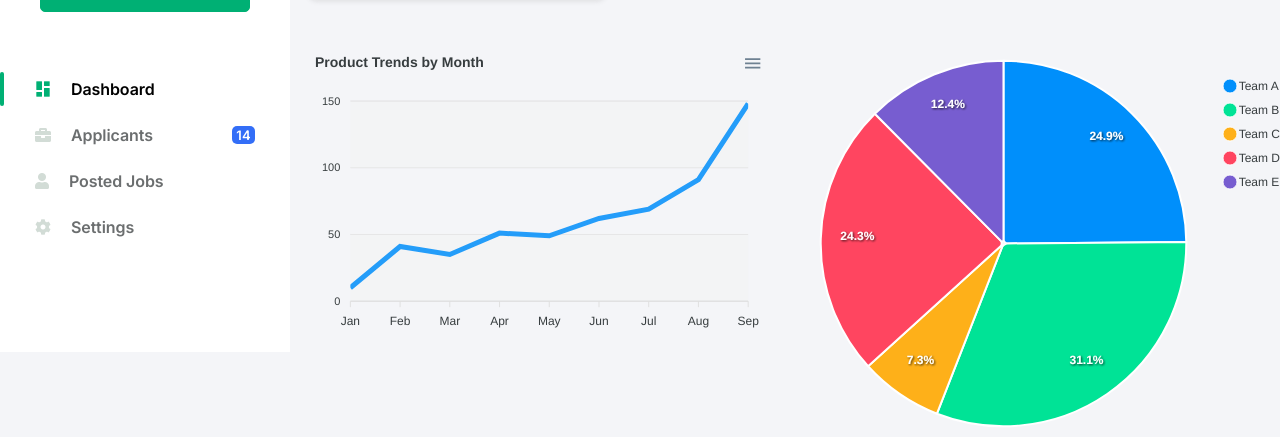
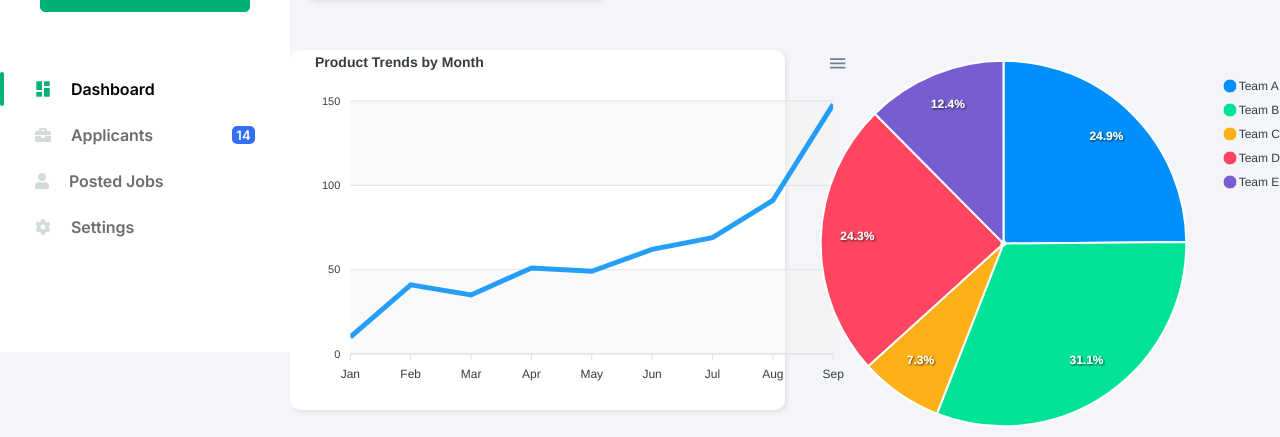
Before and after one commit to danijel-cl/codehive, a React (Create React App) app: page /companies/1/dashboard in a window 1280 px wide. Shown: the part 448-885 px from the top of the page. Built offline with nearby package versions, Linux system fonts and the light colour scheme.

Commit message:
Added graphs

```diff
--- a/src/Components/LineChart.tsx
+++ b/src/Components/LineChart.tsx
@@ -8,7 +8,6 @@ const LineChart = (props) => {
       }],
       options: {
         chart: {
-          height: 350,
           type: 'line',
           zoom: {
             enabled: false
@@ -36,8 +35,8 @@ const LineChart = (props) => {
       },
     };
     return (
-      <div id="chart" className="col-6">
-        <ReactApexChart options={state.options} series={state.series} type="line"/>
+      <div id="chart" className="col-6 media bg-white rounded-4 hover-shadow-1 mb-9 shadow-8">
+        <ReactApexChart options={state.options} series={state.series} type="line" width="550px"/>
       </div>
     );
 };
```
Also changed, not shown: src/Components/SignUpModal.tsx (line endings or trailing spaces).
